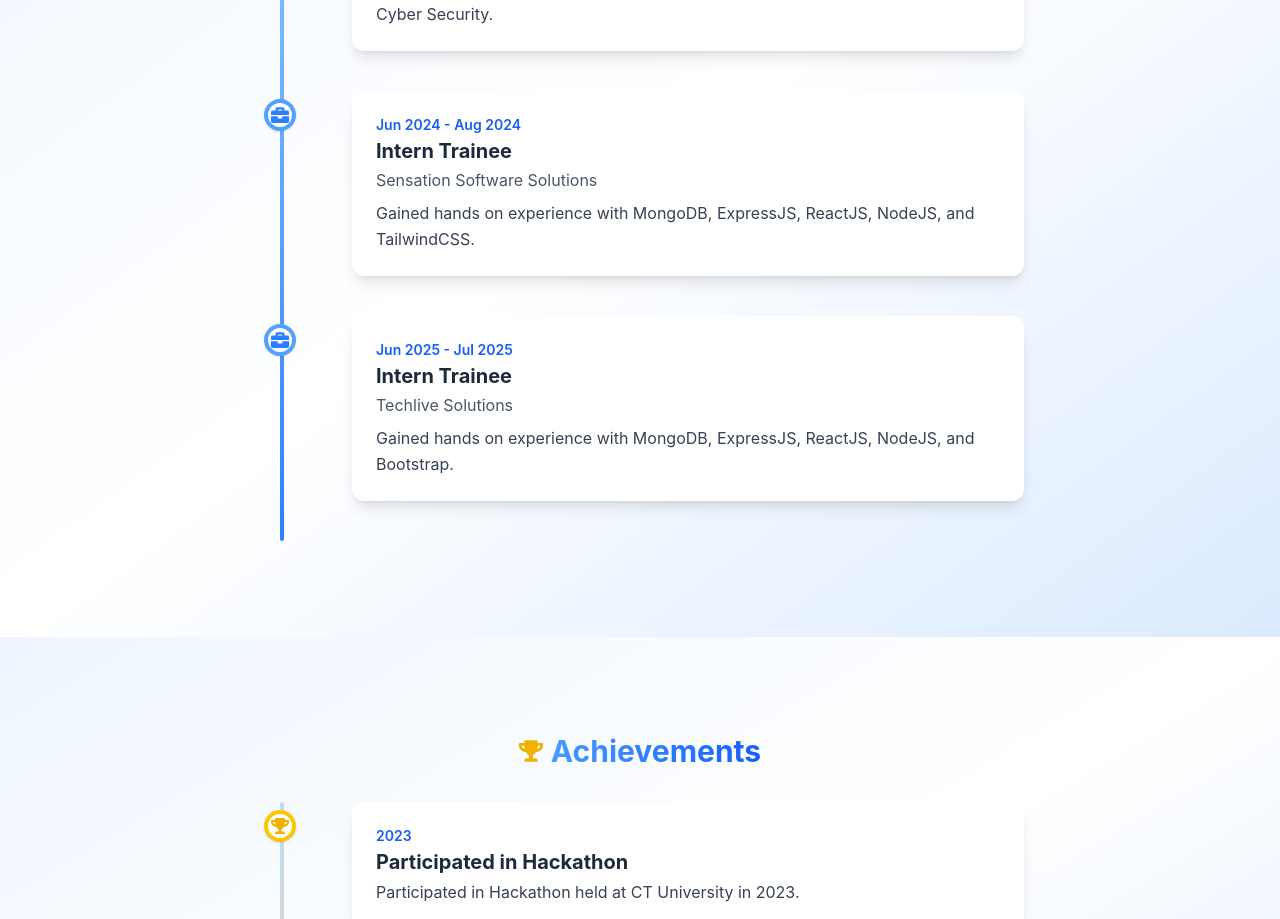
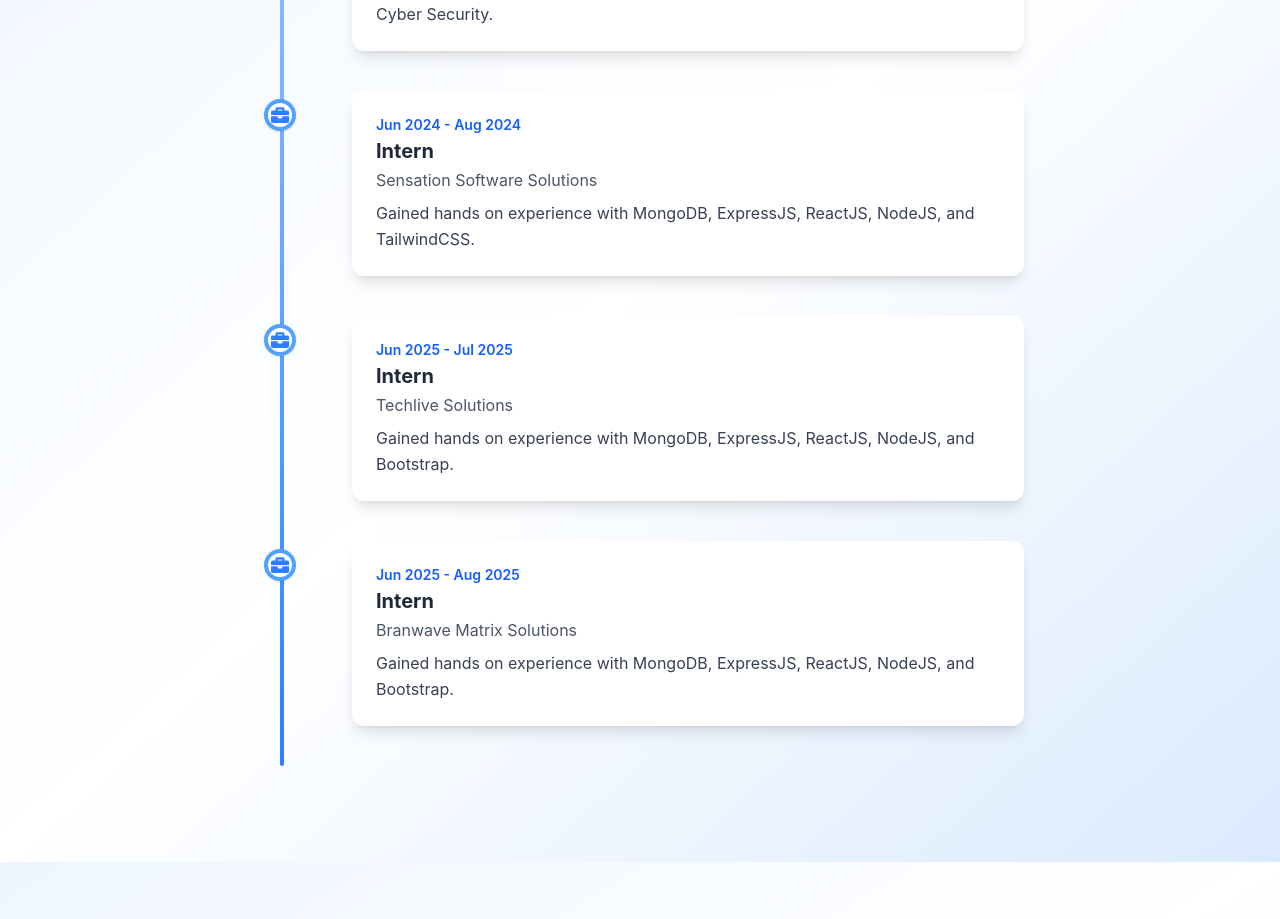
Before and after one commit to Gabrial-8467/Portfolio, a React (Vite) app in the folder frontend/: page / in a window 1280 px wide. Shown: the part 4560-5479 px from the top of the page. Built offline with nearby package versions, Linux system fonts and the light colour scheme.

Commit message:
portfolio updated

```diff
--- a/frontend/src/components/Experience.jsx
+++ b/frontend/src/components/Experience.jsx
@@ -4,20 +4,26 @@
 const experience = [
   {
     year: "Jul 2023 -Sep 2023",
-    title: "Intern Trainee",
+    title: "Intern",
     org: "All Soft Solutions",
     description: "In this internship I have learned about the basics of Linux, Ethical Hacking and Cyber Security.",
   },
   {
     year: "Jun 2024 - Aug 2024",
-    title: "Intern Trainee",
+    title: "Intern",
     org: "Sensation Software Solutions",
     description: "Gained hands on experience with MongoDB, ExpressJS, ReactJS, NodeJS, and TailwindCSS.",
   },
   {
     year: "Jun 2025 - Jul 2025",
-    title: "Intern Trainee",
+    title: "Intern",
     org: "Techlive Solutions",
+    description: "Gained hands on experience with MongoDB, ExpressJS, ReactJS, NodeJS, and Bootstrap.",
+  },
+  {
+    year: "Jun 2025 - Aug 2025",
+    title: "Intern",
+    org: "Branwave Matrix Solutions",
     description: "Gained hands on experience with MongoDB, ExpressJS, ReactJS, NodeJS, and Bootstrap.",
   },
 ];
```
